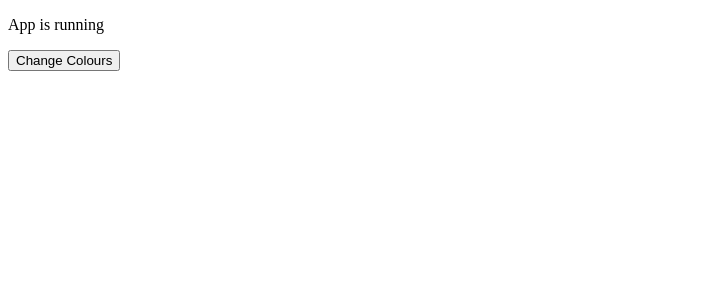
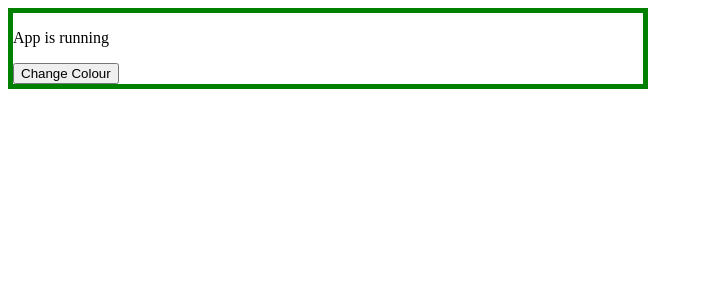
Before and after one commit to rsmarsh/project-starter, a React app: page / in a window 1280 px wide. Shown: the top 300 px of the page, without its empty margins (0-703 px from the left). Built offline with nearby package versions, Linux system fonts and the light colour scheme.

Commit message:
added className to main app outer

```diff
--- a/src/index.tsx
+++ b/src/index.tsx
@@ -20,14 +20,14 @@ const App = () => {
   const [bgColour, setColour] = useState('white');
 
   return (
-    <div style={{ backgroundColor: bgColour }}>
+    <div className='main' style={{ backgroundColor: bgColour }}>
       <p>App is running</p>
       <button
         onClick={() => {
           setColour(getRandomColour());
         }}
       >
-        Change Colours
+        Change Colour
       </button>
     </div>
   );
```
